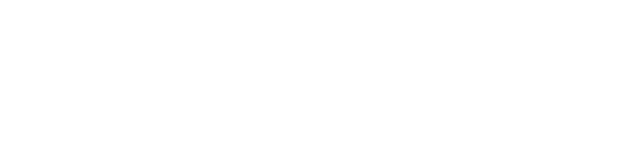
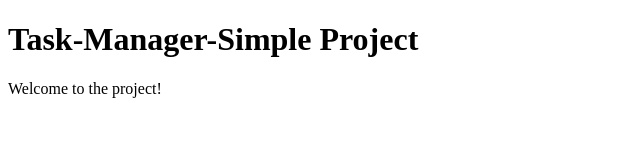
Before and after one commit to matheus78263/task-manager-simple, a plain HTML site: page index.html in a window 1280 px wide. Shown: the whole page, without its empty margins (0-640 px from the left). Drawn offline with Linux system fonts and the light colour scheme.

Commit message:
Tests Branch set up

```diff
--- a/index.html
+++ b/index.html
@@ -6,6 +6,7 @@
     <title>Document</title>
 </head>
 <body>
-
+    <h1>Task-Manager-Simple Project</h1>
+    <p>Welcome to the project!</p>
 </body>
 </html>
```
